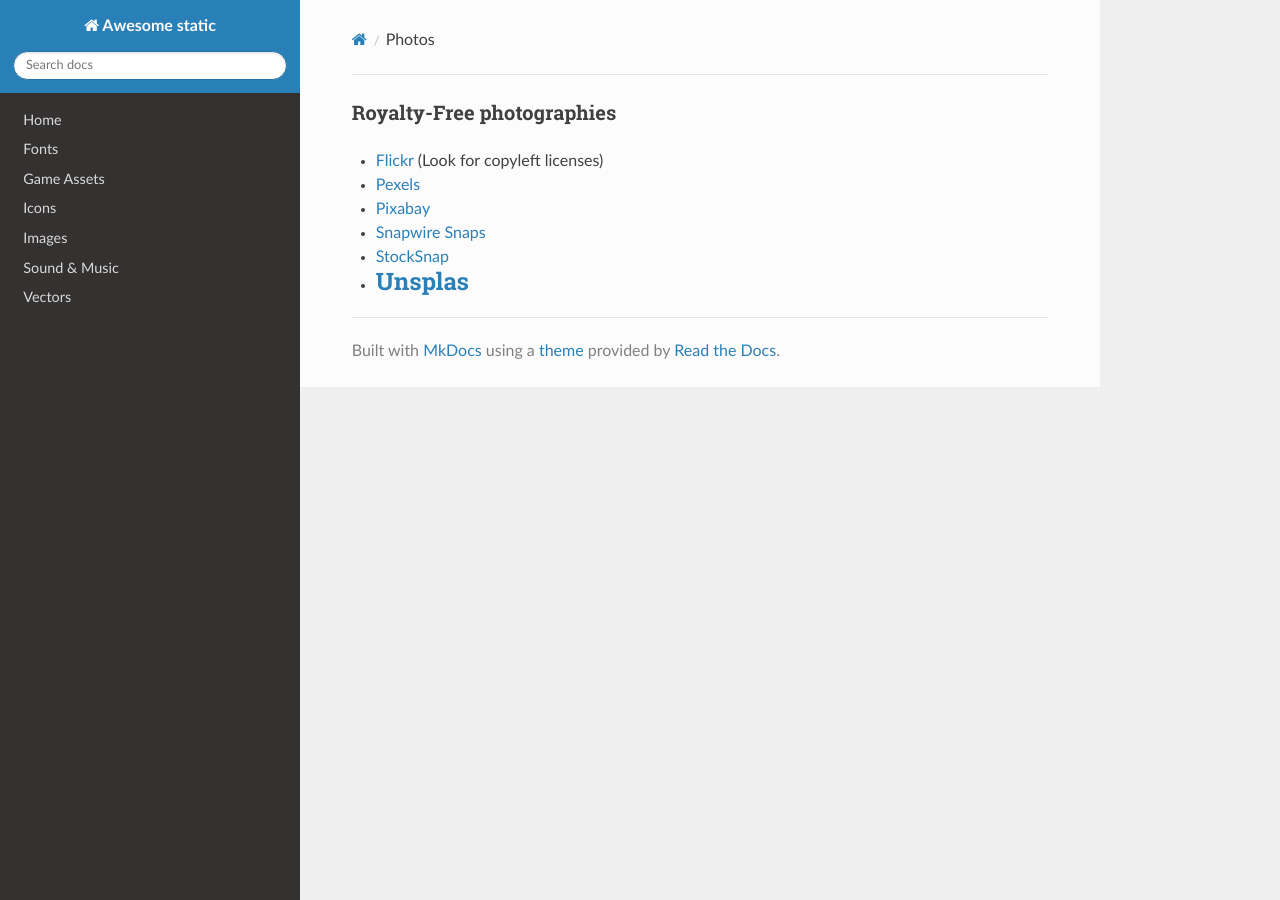
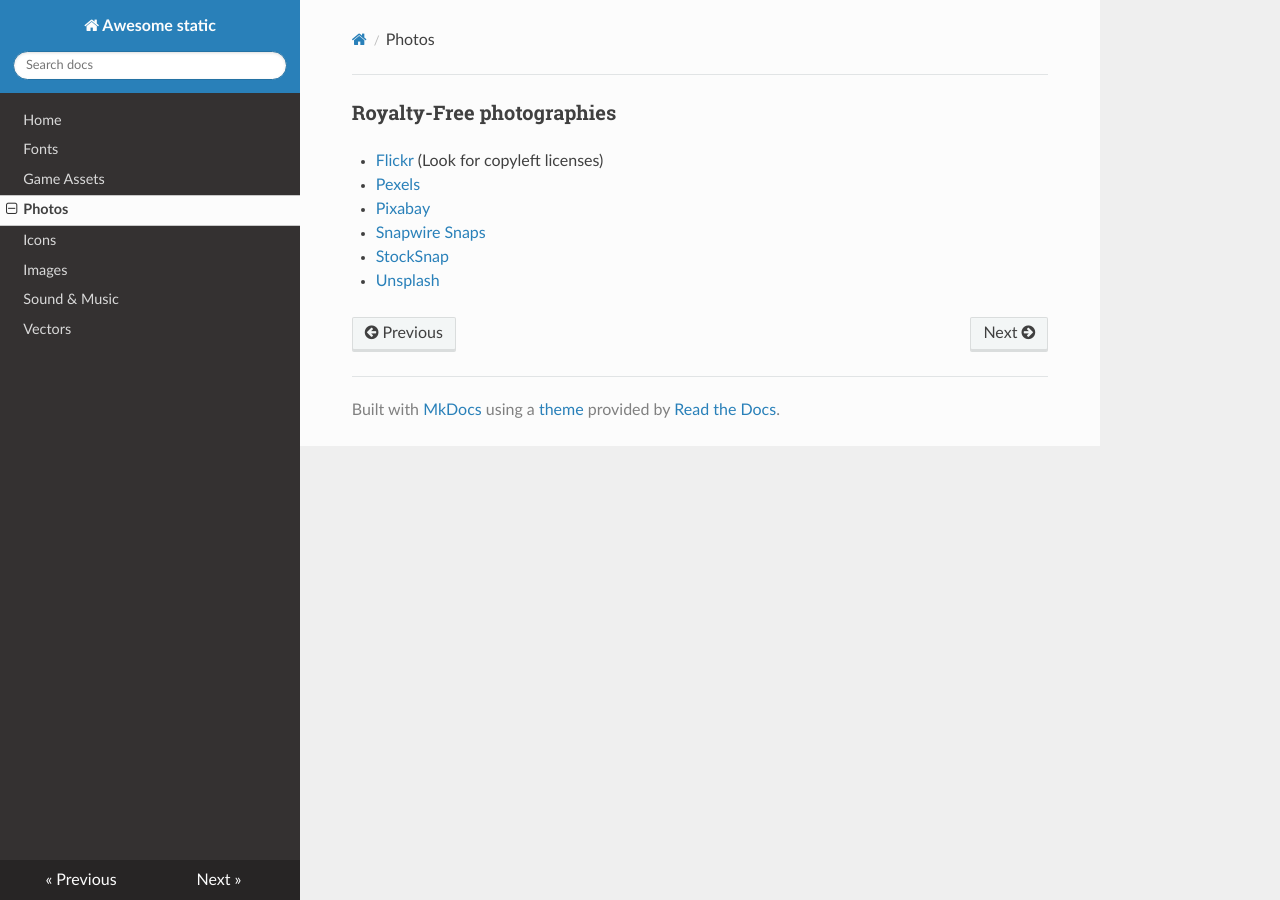
Before and after one commit to euribates/awesome-static, an MkDocs documentation site: the page built from docs/photos.md, in a window 1280 px wide. Built offline with MkDocs 1.6.1, drawn with Linux system fonts in a browser that asks for light colours; nearby versions of some CDN libraries.

Commit message:
Added links to photographies sites

```diff
--- a/docs/photos.md
+++ b/docs/photos.md
@@ -5,5 +5,4 @@
 - [Pixabay](https://pixabay.com/)
 - [Snapwire Snaps](http://snapwiresnaps.tumblr.com/)
 - [StockSnap](https://stocksnap.io/)
-- [Unsplas](https://unsplash.com/>)
--
+- [Unsplash](https://unsplash.com/)
--- a/mkdocs.yml
+++ b/mkdocs.yml
@@ -4,6 +4,7 @@
     - Home: index.md
     - Fonts: fonts.md
     - Game Assets: game-assets.md
+    - Photos: photos.md
     - Icons: icons.md
     - Images: images.md
     - Sound & Music: music.md
```
